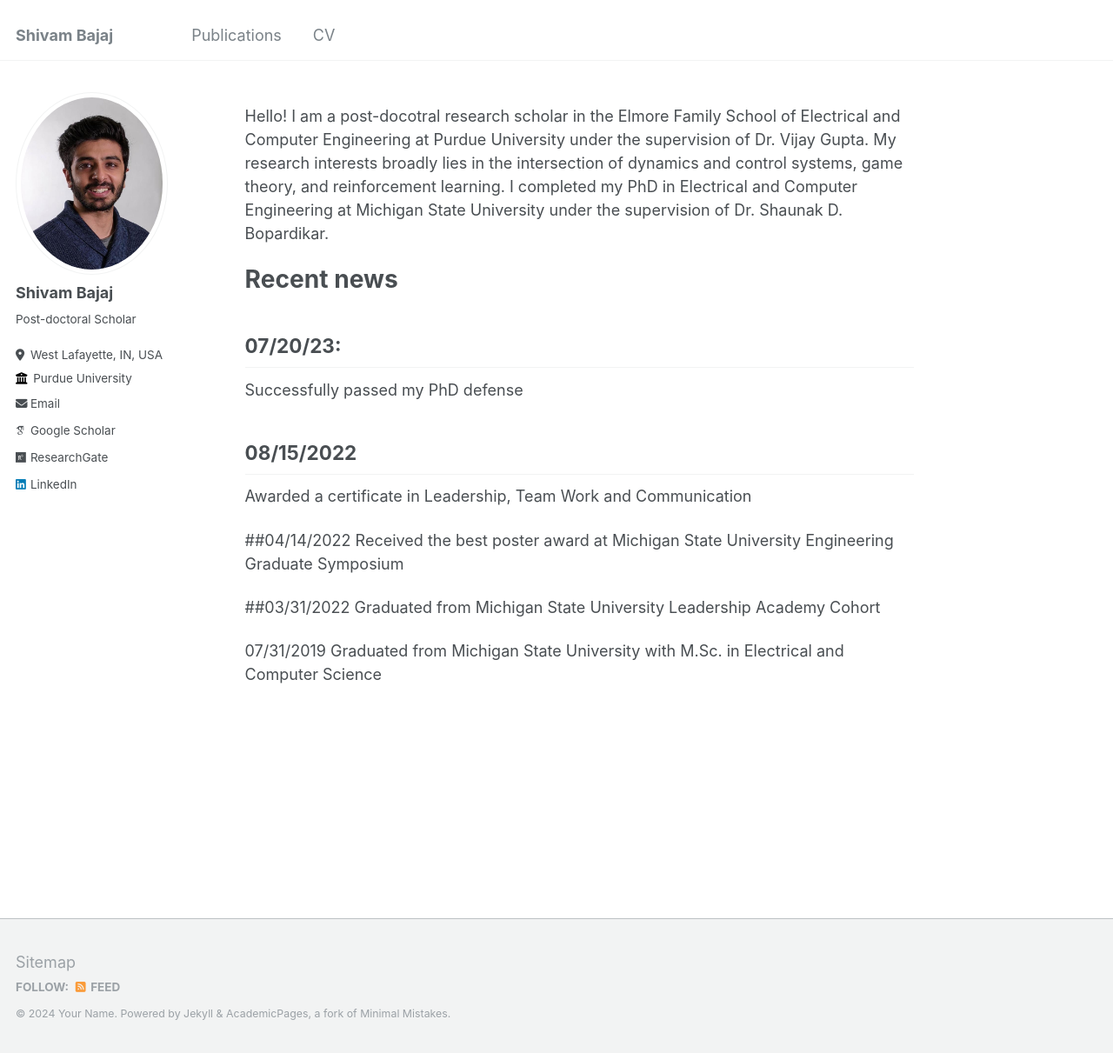
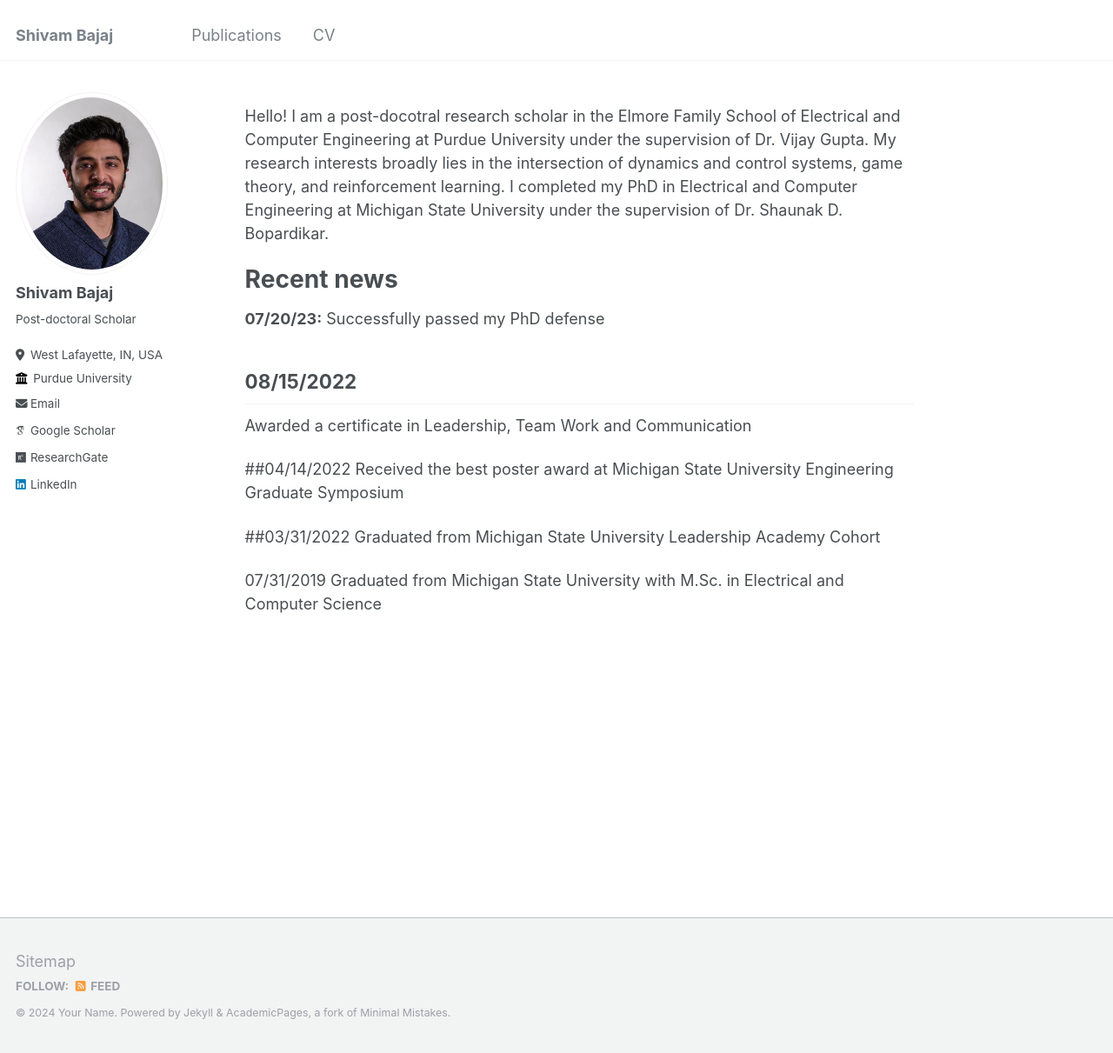
Before and after one commit to shivambajaj08/shivambajaj08.github.io, a Jekyll site: the page built from _pages/about.md, in a window 1280 px wide and 1211 px high. Shown: the whole window at 87% size. Built offline with Jekyll 4.4.1, drawn with Linux system fonts in a browser that asks for light colours; some web fonts are replaced.

```diff
--- a/_pages/about.md
+++ b/_pages/about.md
@@ -12,8 +12,7 @@ Hello! I am a post-docotral research scholar in the Elmore Family School of Elec
 
 # Recent news
 
-## 07/20/23:
-Successfully passed my PhD defense
+__07/20/23:__ Successfully passed my PhD defense
 
 ## 08/15/2022
 Awarded a certificate in Leadership, Team Work and Communication
```
